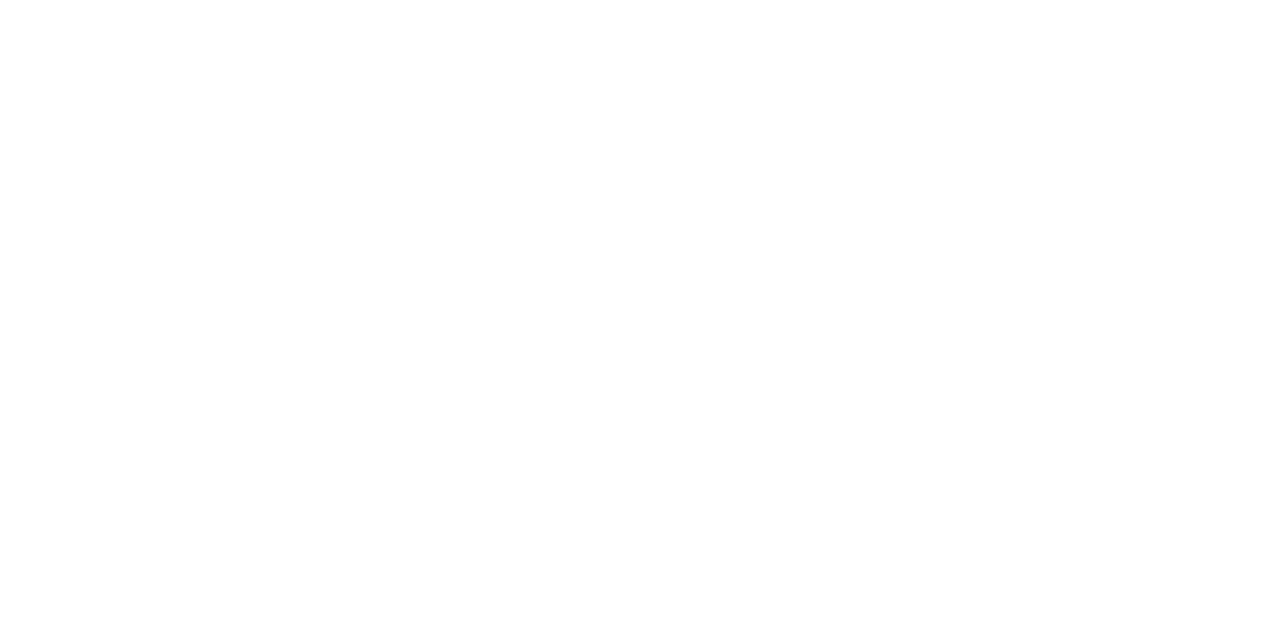
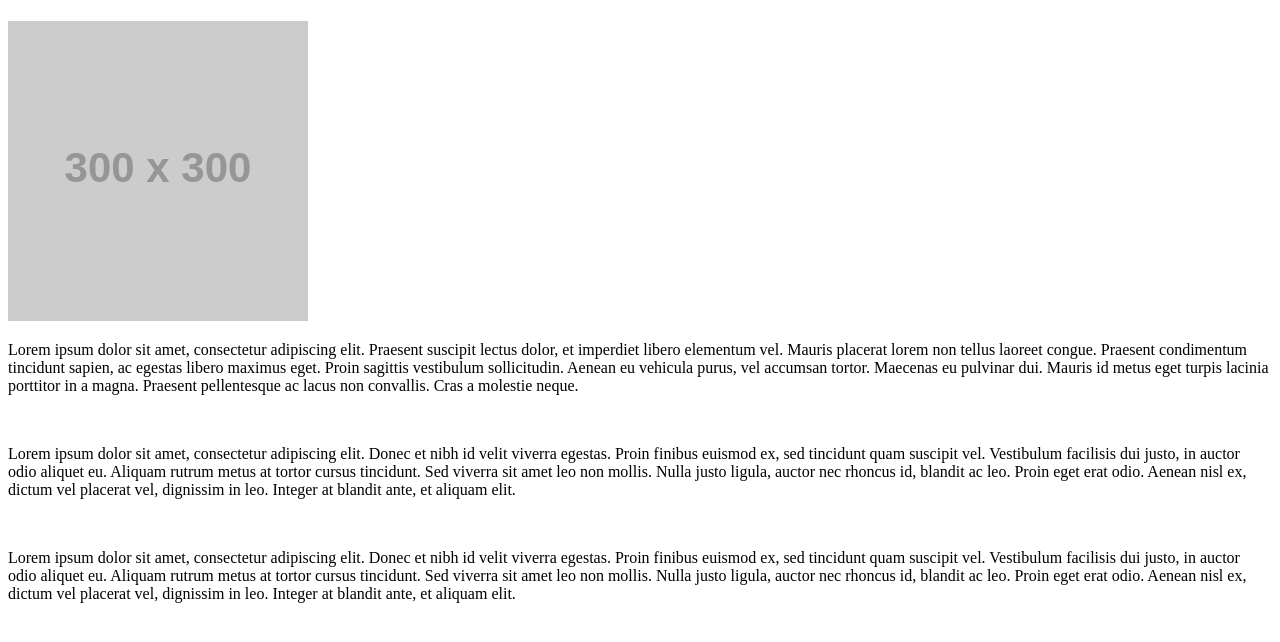
Before and after one commit to connorrrrrrr/connor-and-victors-videogames, a plain HTML site: page index.html in a window 1280 px wide. Drawn offline with Linux system fonts and the light colour scheme; placeholder pictures from the web are drawn by us.

Commit message:
added paragraphs, and hopefully an image

```diff
--- a/index.html
+++ b/index.html
@@ -3,6 +3,8 @@
     <head>
         <title>Connor and Victor's Top Video Games</title>
     </head>
+    <h1>
+    </h1>
     <nav>
         <ui>
 
@@ -15,8 +17,18 @@
 
         </header>
         <main>
+            <img src="https://via.placeholder.com/300">
 
-
+<p>
+    Lorem ipsum dolor sit amet, consectetur adipiscing elit. Praesent suscipit lectus dolor, et imperdiet libero elementum vel. Mauris placerat lorem non tellus laoreet congue. Praesent condimentum tincidunt sapien, ac egestas libero maximus eget. Proin sagittis vestibulum sollicitudin. Aenean eu vehicula purus, vel accumsan tortor. Maecenas eu pulvinar dui. Mauris id metus eget turpis lacinia porttitor in a magna. Praesent pellentesque ac lacus non convallis. Cras a molestie neque.
+</p>
+<img>
+<p>
+    Lorem ipsum dolor sit amet, consectetur adipiscing elit. Donec et nibh id velit viverra egestas. Proin finibus euismod ex, sed tincidunt quam suscipit vel. Vestibulum facilisis dui justo, in auctor odio aliquet eu. Aliquam rutrum metus at tortor cursus tincidunt. Sed viverra sit amet leo non mollis. Nulla justo ligula, auctor nec rhoncus id, blandit ac leo. Proin eget erat odio. Aenean nisl ex, dictum vel placerat vel, dignissim in leo. Integer at blandit ante, et aliquam elit.
+</p>
+<img>
+<p>Lorem ipsum dolor sit amet, consectetur adipiscing elit. Donec et nibh id velit viverra egestas. Proin finibus euismod ex, sed tincidunt quam suscipit vel. Vestibulum facilisis dui justo, in auctor odio aliquet eu. Aliquam rutrum metus at tortor cursus tincidunt. Sed viverra sit amet leo non mollis. Nulla justo ligula, auctor nec rhoncus id, blandit ac leo. Proin eget erat odio. Aenean nisl ex, dictum vel placerat vel, dignissim in leo. Integer at blandit ante, et aliquam elit.
+</p>
 
 
 
```
